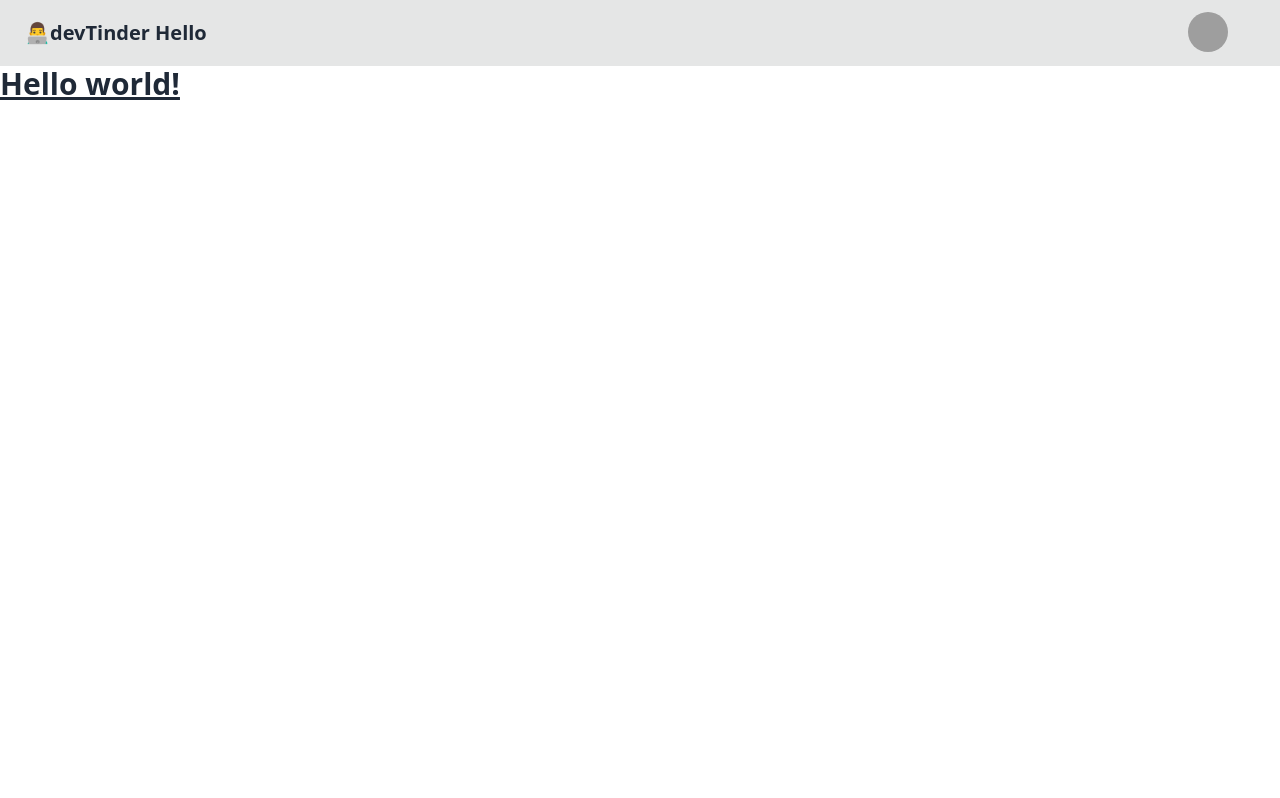
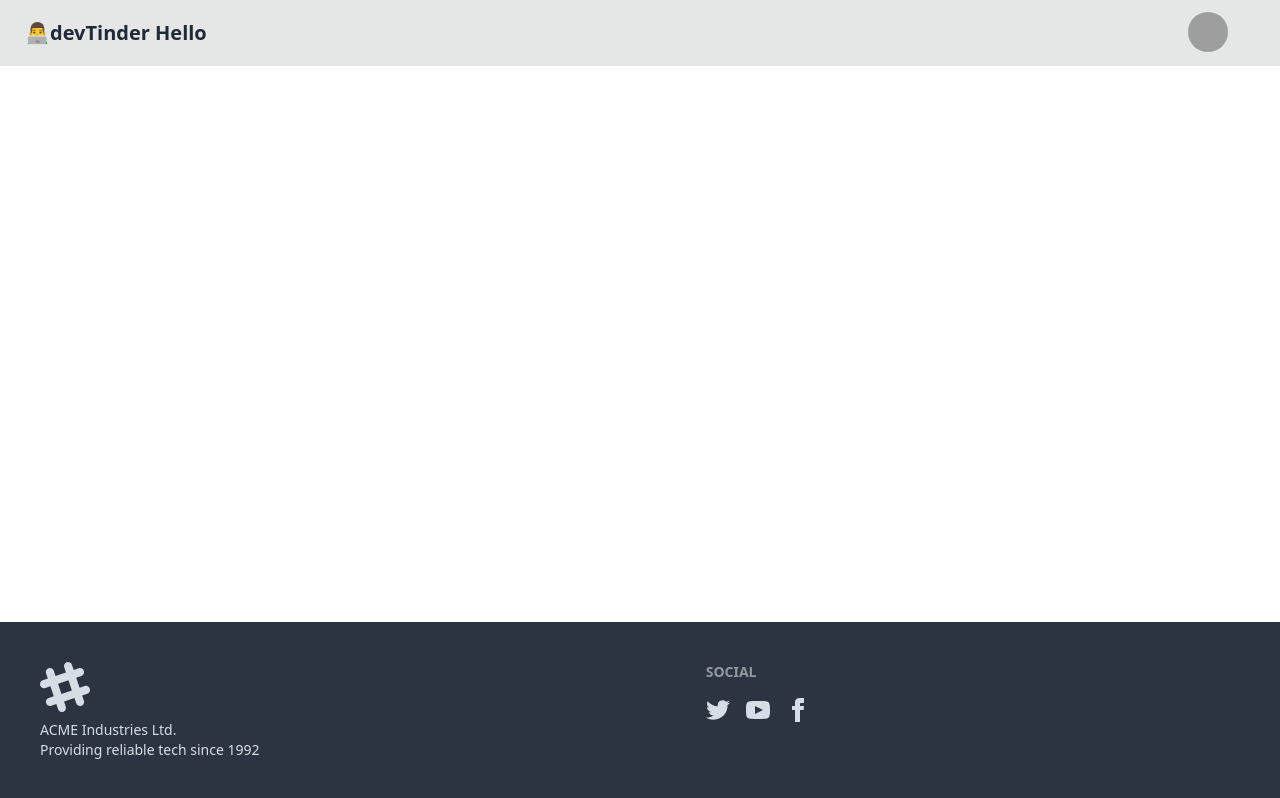
Before and after one commit to Cvam1999/devTinder-web, a React (Vite) app: page / in a window 1280 px wide. Built offline with nearby package versions, Linux system fonts and the light colour scheme; grey boxes are pictures that could not be loaded.

Commit message:
React setup

```diff
--- a/package.json
+++ b/package.json
@@ -11,7 +11,8 @@
   },
   "dependencies": {
     "react": "^18.3.1",
-    "react-dom": "^18.3.1"
+    "react-dom": "^18.3.1",
+    "react-router-dom": "^7.0.1"
   },
   "devDependencies": {
     "@eslint/js": "^9.15.0",
--- a/src/App.jsx
+++ b/src/App.jsx
@@ -1,4 +1,8 @@
-
+import { BrowserRouter, Route, Routes } from "react-router-dom";
+import NavBar from "./NavBar";
+import Body from "./Body";
+import Login from "./Login";
+import Profile from "./Profile";
 
 
 function App() {
@@ -6,39 +10,15 @@
 
   return (
     <>
-      <div className="navbar bg-base-300">
-  <div className="flex-1">
-    <a className="btn btn-ghost text-xl">👨‍💻devTinder Hello</a>
-  </div>
-  <div className="flex-none gap-2">
-    <div className="dropdown dropdown-end mx-10">
-      <div tabIndex={0} role="button" className="btn btn-ghost btn-circle avatar">
-        <div className="w-10 rounded-full">
-          <img
-            alt="Tailwind CSS Navbar component"
-            src="https://img.daisyui.com/images/stock/photo-1534528741775-53994a69daeb.webp" />
-        </div>
-      </div>
-      <ul
-        tabIndex={0}
-        className="menu menu-sm dropdown-content bg-base-100 rounded-box z-[1] mt-3 w-52 p-2 shadow">
-        <li>
-          <a className="justify-between">
-            Profile
-            <span className="badge">New</span>
-          </a>
-        </li>
-        <li><a>Settings</a></li>
-        <li><a>Logout</a></li>
-      </ul>
-    </div>
-  </div>
-</div>
-      <h1 className="text-3xl font-bold underline">
-      Hello world!
-    </h1>
-
-    </>
+    <BrowserRouter baseName="/">
+    <Routes>
+    <Route path="/" element={<Body />}>
+    <Route path="/login" element={<Login />}/>
+    <Route path="/profile" element={<Profile />}/>
+     </Route>
+    </Routes>
+    </BrowserRouter>
+      </>
   )
 }
 
--- /dev/null
+++ b/src/Body.jsx
@@ -0,0 +1,13 @@
+import { Outlet } from "react-router-dom";
+import NavBar from "./NavBar";
+import Footer from "./Footer";
+const Body = () => {
+  return (
+    <div>
+      <NavBar />
+      <Outlet />
+      <Footer />
+    </div>
+  );
+};
+export default Body;
--- /dev/null
+++ b/src/Footer.jsx
@@ -0,0 +1,63 @@
+const Footer = () => {
+  return (
+    <footer className="footer bg-neutral text-neutral-content p-10 fixed bottom-0">
+  <aside>
+    <svg
+      width="50"
+      height="50"
+      viewBox="0 0 24 24"
+      xmlns="http://www.w3.org/2000/svg"
+      fillRule="evenodd"
+      clipRule="evenodd"
+      className="fill-current">
+      <path
+        d="M22.672 15.226l-2.432.811.841 2.515c.33 1.019-.209 2.127-1.23 2.456-1.15.325-2.148-.321-2.463-1.226l-.84-2.518-5.013 1.677.84 2.517c.391 1.203-.434 2.542-1.831 2.542-.88 0-1.601-.564-1.86-1.314l-.842-2.516-2.431.809c-1.135.328-2.145-.317-2.463-1.229-.329-1.018.211-2.127 1.231-2.456l2.432-.809-1.621-4.823-2.432.808c-1.355.384-2.558-.59-2.558-1.839 0-.817.509-1.582 1.327-1.846l2.433-.809-.842-2.515c-.33-1.02.211-2.129 1.232-2.458 1.02-.329 2.13.209 2.461 1.229l.842 2.515 5.011-1.677-.839-2.517c-.403-1.238.484-2.553 1.843-2.553.819 0 1.585.509 1.85 1.326l.841 2.517 2.431-.81c1.02-.33 2.131.211 2.461 1.229.332 1.018-.21 2.126-1.23 2.456l-2.433.809 1.622 4.823 2.433-.809c1.242-.401 2.557.484 2.557 1.838 0 .819-.51 1.583-1.328 1.847m-8.992-6.428l-5.01 1.675 1.619 4.828 5.011-1.674-1.62-4.829z"></path>
+    </svg>
+    <p>
+      ACME Industries Ltd.
+      <br />
+      Providing reliable tech since 1992
+    </p>
+  </aside>
+  <nav>
+    <h6 className="footer-title">Social</h6>
+    <div className="grid grid-flow-col gap-4">
+      <a>
+        <svg
+          xmlns="http://www.w3.org/2000/svg"
+          width="24"
+          height="24"
+          viewBox="0 0 24 24"
+          className="fill-current">
+          <path
+            d="M24 4.557c-.883.392-1.832.656-2.828.775 1.017-.609 1.798-1.574 2.165-2.724-.951.564-2.005.974-3.127 1.195-.897-.957-2.178-1.555-3.594-1.555-3.179 0-5.515 2.966-4.797 6.045-4.091-.205-7.719-2.165-10.148-5.144-1.29 2.213-.669 5.108 1.523 6.574-.806-.026-1.566-.247-2.229-.616-.054 2.281 1.581 4.415 3.949 4.89-.693.188-1.452.232-2.224.084.626 1.956 2.444 3.379 4.6 3.419-2.07 1.623-4.678 2.348-7.29 2.04 2.179 1.397 4.768 2.212 7.548 2.212 9.142 0 14.307-7.721 13.995-14.646.962-.695 1.797-1.562 2.457-2.549z"></path>
+        </svg>
+      </a>
+      <a>
+        <svg
+          xmlns="http://www.w3.org/2000/svg"
+          width="24"
+          height="24"
+          viewBox="0 0 24 24"
+          className="fill-current">
+          <path
+            d="M19.615 3.184c-3.604-.246-11.631-.245-15.23 0-3.897.266-4.356 2.62-4.385 8.816.029 6.185.484 8.549 4.385 8.816 3.6.245 11.626.246 15.23 0 3.897-.266 4.356-2.62 4.385-8.816-.029-6.185-.484-8.549-4.385-8.816zm-10.615 12.816v-8l8 3.993-8 4.007z"></path>
+        </svg>
+      </a>
+      <a>
+        <svg
+          xmlns="http://www.w3.org/2000/svg"
+          width="24"
+          height="24"
+          viewBox="0 0 24 24"
+          className="fill-current">
+          <path
+            d="M9 8h-3v4h3v12h5v-12h3.642l.358-4h-4v-1.667c0-.955.192-1.333 1.115-1.333h2.885v-5h-3.808c-3.596 0-5.192 1.583-5.192 4.615v3.385z"></path>
+        </svg>
+      </a>
+    </div>
+  </nav>
+</footer>
+  );
+};
+export default Footer;
--- /dev/null
+++ b/src/Login.jsx
@@ -0,0 +1,8 @@
+const Login = () => {
+    return (
+        <div>
+            <h1>Login</h1>
+        </div>
+    );
+};
+export default Login;
--- /dev/null
+++ b/src/NavBar.jsx
@@ -0,0 +1,32 @@
+const NavBar = () => {
+    return (
+        <div className="navbar bg-base-300">
+        <div className="flex-1">
+          <a className="btn btn-ghost text-xl">👨‍💻devTinder Hello</a>
+        </div>
+        <div className="flex-none gap-2">
+          <div className="dropdown dropdown-end mx-10">
+            <div tabIndex={0} role="button" className="btn btn-ghost btn-circle avatar">
+              <div className="w-10 rounded-full">
+                <img
+                  alt="Tailwind CSS Navbar component"
+                  src="https://img.daisyui.com/images/stock/photo-1534528741775-53994a69daeb.webp" />
+              </div>
+            </div>
+            <ul
+              tabIndex={0}
+              className="menu menu-sm dropdown-content bg-base-100 rounded-box z-[1] mt-3 w-52 p-2 shadow">
+              <li>
+                <a className="justify-between">
+                  Profile
+                  <span className="badge">New</span>
+                </a>
+              </li>
+              <li><a>Settings</a></li>
+              <li><a>Logout</a></li>
+            </ul>
+          </div>
+        </div>
+      </div>
+    )};
+    export default NavBar;
--- /dev/null
+++ b/src/Profile.jsx
@@ -0,0 +1,8 @@
+const Profile = () => {
+    return (
+        <div>
+            <h1>Profile</h1>
+        </div>
+    );
+};
+export default Profile;
```
Also changed, not shown: 1 other file (tests, documents, lock files or other folders).
